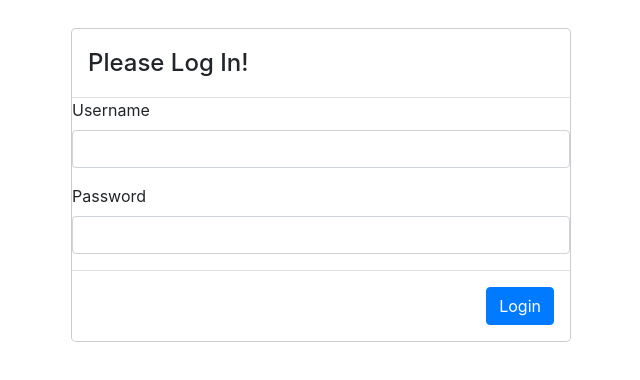
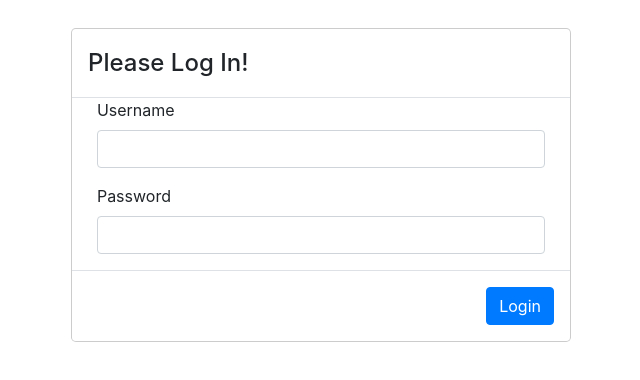
Before and after one commit to han-yan-ds/employee-manager-react, a React (Create React App) app: page / in a window 1280 px wide. Shown: the top 380 px of the page, without its empty margins (319-959 px from the left). Built offline with nearby package versions, Linux system fonts and the light colour scheme.

Commit message:
Made form inputs prettier, no longer 100% width

```diff
--- a/src/components/Router.tsx
+++ b/src/components/Router.tsx
@@ -14,7 +14,7 @@ const choosePage = (isLoggedIn: boolean) => (
 )
 
 const Router = ({isLoggedIn}: {isLoggedIn: boolean}) => (
-  <main id="main-container">
+  <main id="main-container" className="center">
     {choosePage(isLoggedIn)}
   </main>
 )
--- a/src/styles/general.scss
+++ b/src/styles/general.scss
@@ -20,9 +20,20 @@ th {
   display: inline;
 }
 
+.center {
+  margin-left: auto;
+  margin-right: auto;
+}
+
 .dropdown-toggle {
   padding-top: 0 !important;
   padding-bottom: 0 !important;
+}
+
+.form-group {
+  @extend .center;
+  min-width: 150px;
+  width: 90% !important;
 }
 
 #add-employee-button {
@@ -31,8 +42,6 @@ th {
 }
 
 #main-container {
-  margin-left: auto;
-  margin-right: auto;
   min-width: 700px;
   width: 65vw;
 }
```
